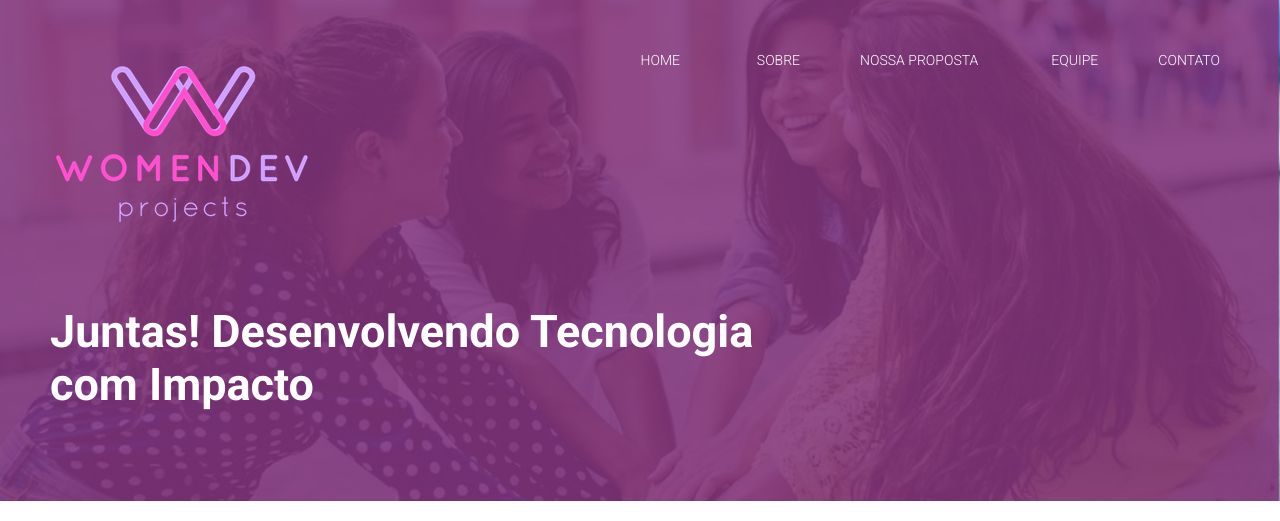
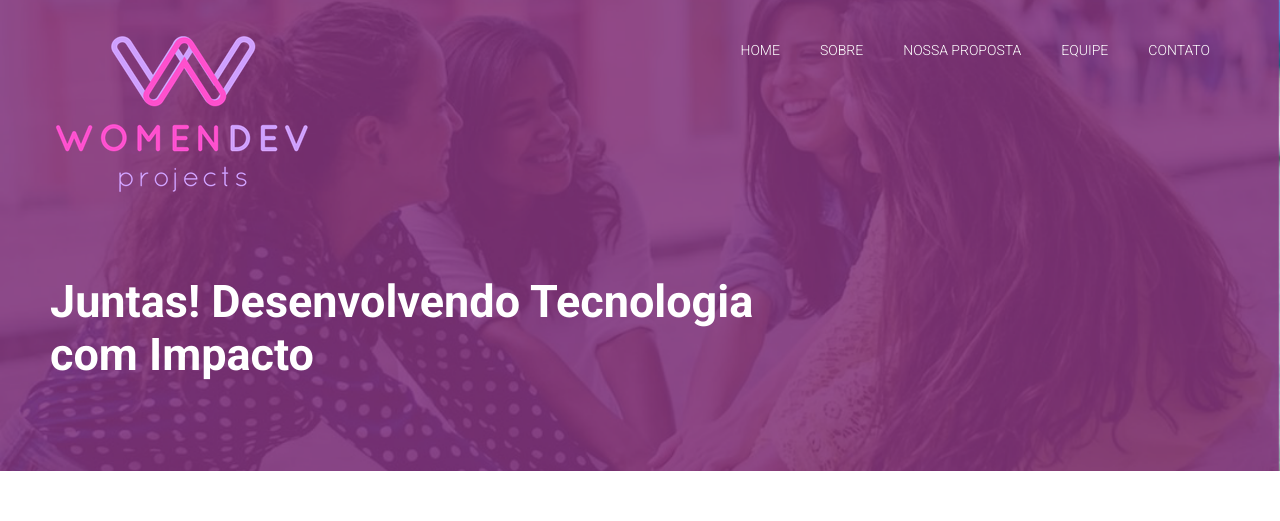
Before and after one commit to womenwhocoderecife/womendevprojects, a React (Create React App) app: page / in a window 1280 px wide. Shown: the top 521 px of the page. Built offline with nearby package versions, Linux system fonts and the light colour scheme; no server answers; grey boxes are pictures that could not be loaded.

Commit message:
make menu become responsible for small display

```diff
--- a/src/Menu.js
+++ b/src/Menu.js
@@ -1,40 +1,95 @@
-import React from 'react';
+import React, { Component } from 'react';
 
 import './assets/style/menu.css';
 import logo from './assets/images/logo.png';
 
-const Menu = () => (
-    <nav className="menu">
+class Menu extends Component {
+  constructor() {
+    super();
+    this.state = { open: false };
+
+    this.openMenu = this.openMenu.bind(this);
+    this.closeMenu = this.closeMenu.bind(this);
+  }
+
+  openMenu(event) {
+    event.preventDefault();
+    this.setState({ open: true });
+  }
+
+  closeMenu(event) {
+    event.preventDefault();
+    this.setState({ open: false });
+  }
+
+  render() {
+    // show menu
+    let showMenu;
+
+    if (this.state.open) {
+      showMenu = 'menu--show-menu';
+    } else {
+      showMenu = '';
+    }
+
+    return (
+      <div className="menu-container">
+        <button
+          className={`menu__button ${showMenu}`}
+          onClick={this.openMenu}
+        >
+          <span className="menu__button__icon">☰</span>
+          Menu
+        </button>
+        <button
+          className={`menu__button ${showMenu}`}
+          onClick={this.closeMenu}
+        >
+          <span className="menu__button__icon">×</span>
+          Menu
+        </button>
+        <nav className={`menu ${showMenu}`}>
           <a className="menu__logo" href="/">
             <figure className="menu__figure">
-                <img className="menu__img" src={logo} alt="Logo Women Dev Projects" />
+              <img
+                className="menu__img"
+                src={logo}
+                alt="Logo Women Dev Projects"
+              />
             </figure>
           </a>
 
-        <button aria-expanded="false" aria-controls="menu-list">
-            <span class="open">☰</span>
-            <span class="close">×</span>
-            Menu
-      </button>
-
           <ul className="menu__list">
             <li className="menu__list__item">
-                <a className="menu__list__link" href="#home">Home</a>
+              <a className="menu__list__link" href="#home">
+                Home
+              </a>
             </li>
             <li className="menu__list__item">
-                <a className="menu__list__link" href="#about">Sobre</a>
+              <a className="menu__list__link" href="#about">
+                Sobre
+              </a>
             </li>
             <li className="menu__list__item">
-                <a className="menu__list__link" href="#proposal">Nossa Proposta</a>
+              <a className="menu__list__link" href="#proposal">
+                Nossa Proposta
+              </a>
             </li>
             <li className="menu__list__item">
-                <a className="menu__list__link" href="#team">Equipe</a>
+              <a className="menu__list__link" href="#team">
+                Equipe
+              </a>
             </li>
             <li className="menu__list__item">
-                <a className="menu__list__link" href="#contact">Contato</a>
+              <a className="menu__list__link" href="#contact">
+                Contato
+              </a>
             </li>
           </ul>
         </nav>
+      </div>
     );
+  }
+}
 
 export default Menu;
--- a/src/assets/style/header.css
+++ b/src/assets/style/header.css
@@ -2,9 +2,14 @@
   background: url(../images/banner.png) no-repeat center center;
   background-size: cover;
   width: 100%;
-  padding: 50px;
 
   grid-column: 1 / -1;
+}
+
+@media (min-width: 890px){
+  .header {
+    padding: 20px 50px 50px 50px;
+  }
 }
 
 .header__text {
--- a/src/assets/style/menu.css
+++ b/src/assets/style/menu.css
@@ -1,9 +1,46 @@
+.menu-container {
+	position: relative;
+}
+
+.menu__button {
+	background: #ff50cd;
+	color: var(--light-secondary-color);
+	border: 0;
+	padding: 10px 20px;
+	font-size: 16px;
+	cursor: pointer;
+	display: block;
+	position: absolute;
+	right: 20px;
+	top: 20px;
+	text-align: center;
+}
+
+.menu__button__icon {
+	padding-right: 10px;
+}
+
 .menu{
-		display: grid;
-		grid-template-columns: auto 1fr;
-		grid-gap: 10px;
-		justify-items: end;
-		align-items: start;
+		width: 100vw;
+		height: 100vh;
+		background: rgba(206, 161, 255, .5);
+		display: flex;
+		flex-direction: column-reverse;
+		justify-content: flex-end;
+		align-items: center;
+		padding-top: 50px;
+}
+
+@media (min-width: 890px){
+  .menu {
+		width: 100%;
+		height: 100%;
+		background: none;
+		flex-direction: row;
+		padding: 0;
+		align-items: flex-start;
+		justify-content: space-between;
+	}
 }
 
 .menu__figure {
@@ -14,20 +51,55 @@
 	object-fit: contain;
 }
 
-[aria-controls="menu-list"] {
-	display: none;
+.menu--show-menu {
+	/* display: block; */
+}
+
+@media (min-width: 890px){
+  .menu--show-menu {
+		/* display: none; */
+	}
+}
+
+@media (min-width: 890px){
+  .menu__button {
+		display: none;
+	}
+}
+
+.menu__button--open {
+
+}
+
+.menu__button--close {
+
 }
 
 .menu__list {
-	margin: 0;
+	margin: 10px 0 0 0;
 	padding: 0;
 	max-width: 650px;
 	width: 100%;
 	list-style: none;
-	display: grid;
-	grid-template-columns: repeat(auto-fit, minmax(80px, auto));
-	justify-items: end;
-	grid-gap: 10px;
+	display: flex;
+	justify-content: center;
+	align-items: center;
+	flex-direction: column;
+
+}
+
+@media (min-width: 890px){
+  .menu__list {
+		/* transform: rotateX(90deg);
+		transition: all .5s; */
+		flex-direction: column;
+		justify-content: flex-end;
+		flex-direction: row;
+	}
+}
+
+.menu__list__item {
+	margin: 10px;
 }
 
 .menu__list__link {
```
Lines whose indentation alone changed are shown as unchanged.
